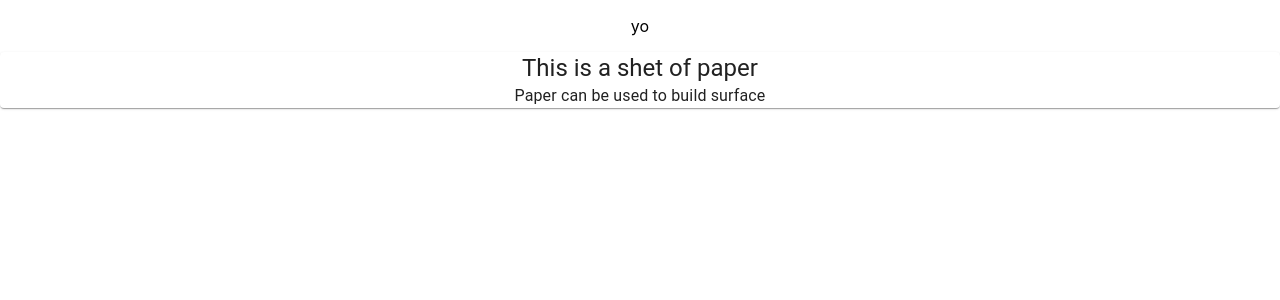
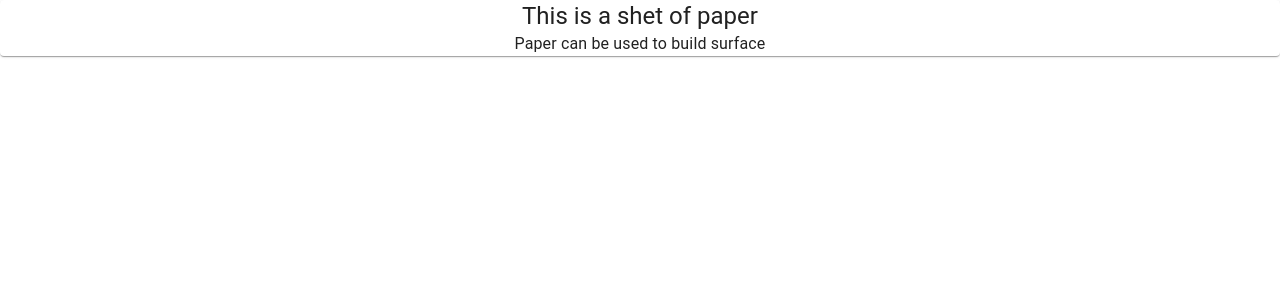
Before and after one commit to chikondiman/chats, a React (Create React App) app: page / in a window 1280 px wide. Shown: the top 300 px of the page. Built offline with nearby package versions, Linux system fonts and the light colour scheme.

Commit message:
Update Dashboard.js

```diff
--- a/src/components/Dashboard.js
+++ b/src/components/Dashboard.js
@@ -6,7 +6,7 @@ import { mergeClasses } from '@material-ui/styles';
 export default function Dashboard() {
     return (
         <div>
-            <p> yo</p>
+
             <Paper className={mergeClasses.root}>
                 <Typography variant="h5" component="h3">
                     This is a shet of paper
```
